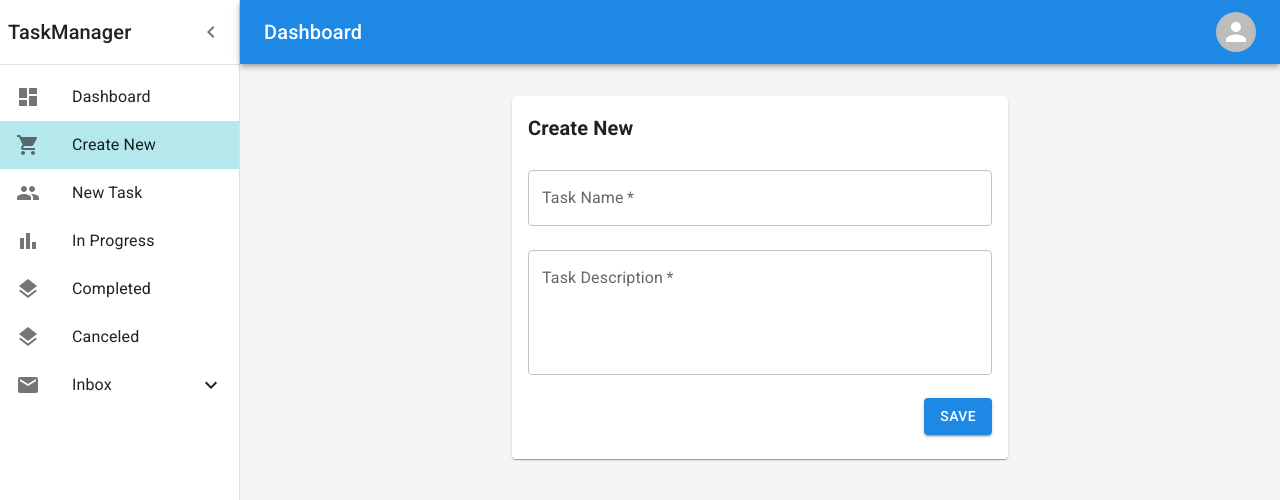
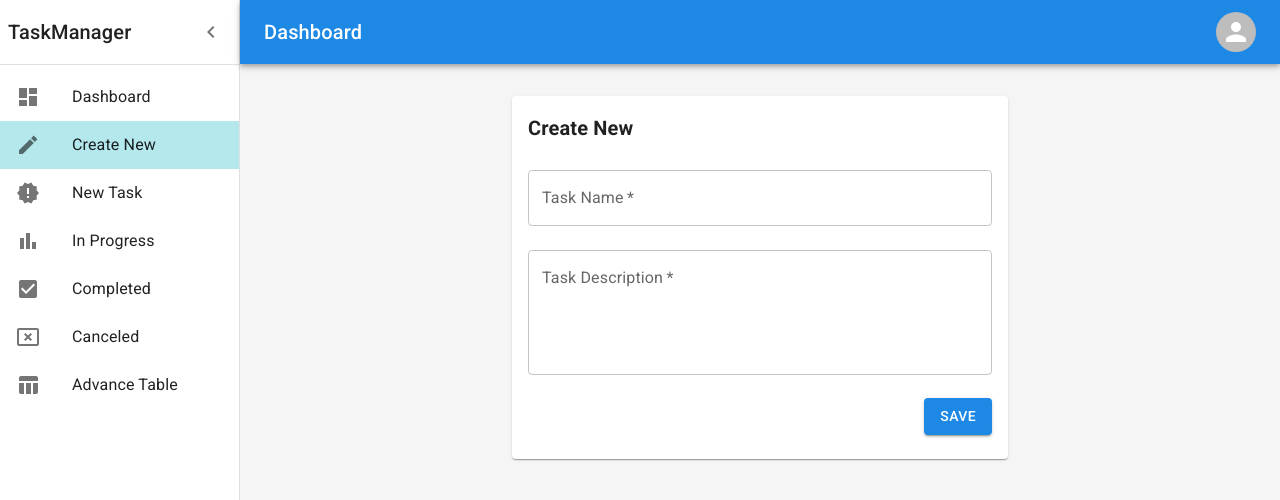
Before and after one commit to devmamunur/PMSGo, a React (Vite) app in the folder frontend/: page /create in a window 1280 px wide. Shown: the top 500 px of the page. Built offline with nearby package versions, Linux system fonts and the light colour scheme; sample sign-in values are in the browser's storage.

Commit message:
Update side bar menu icon

```diff
--- a/frontend/src/components/MasterLayout/Drawer.jsx
+++ b/frontend/src/components/MasterLayout/Drawer.jsx
@@ -9,12 +9,8 @@ import ListItemButton from "@mui/material/ListItemButton";
 import ListItemIcon from "@mui/material/ListItemIcon";
 import DashboardIcon from "@mui/icons-material/Dashboard";
 import ListItemText from "@mui/material/ListItemText";
-import ShoppingCartIcon from "@mui/icons-material/ShoppingCart";
-import PeopleIcon from "@mui/icons-material/People";
 import BarChartIcon from "@mui/icons-material/BarChart";
-import LayersIcon from "@mui/icons-material/Layers";
-import MailIcon from "@mui/icons-material/Mail";
-import {ExpandLess, ExpandMore, StarBorder} from "@mui/icons-material";
+import {CancelPresentation, CheckBox, CreateSharp, NewReleases, TableChart} from "@mui/icons-material";
 import {StyledDrawer} from "../../styeldComponent/DashboardLayout.js";
 import {Collapse} from "@mui/material";
 import {StyledNavLink} from "../../styeldComponent/NavLink.js";
@@ -62,13 +58,13 @@ const DrawerComponent = ({open, clickDrawer}) => {
                 </ListItemButton>
                 <ListItemButton component={StyledNavLink} to="/create">
                     <ListItemIcon>
-                        <ShoppingCartIcon />
+                        <CreateSharp />
                     </ListItemIcon>
                     <ListItemText primary="Create New" />
                 </ListItemButton>
                 <ListItemButton component={StyledNavLink} to="/new-task">
                     <ListItemIcon>
-                        <PeopleIcon />
+                        <NewReleases />
                     </ListItemIcon>
                     <ListItemText primary="New Task" />
                 </ListItemButton>
@@ -80,17 +76,23 @@ const DrawerComponent = ({open, clickDrawer}) => {
                 </ListItemButton>
                 <ListItemButton component={StyledNavLink} to="/completed">
                     <ListItemIcon>
-                        <LayersIcon />
+                        <CheckBox />
                     </ListItemIcon>
                     <ListItemText primary="Completed" />
                 </ListItemButton>
                 <ListItemButton component={StyledNavLink} to="/canceled">
                     <ListItemIcon>
-                        <LayersIcon />
+                        <CancelPresentation />
                     </ListItemIcon>
                     <ListItemText primary="Canceled" />
                 </ListItemButton>
-                <ListItemButton onClick={handleClickInbox}>
+                <ListItemButton component={StyledNavLink} to="/task-list">
+                    <ListItemIcon>
+                        <TableChart />
+                    </ListItemIcon>
+                    <ListItemText primary="Advance Table" />
+                </ListItemButton>
+       {/*         <ListItemButton onClick={handleClickInbox}>
                     <ListItemIcon>
                         <MailIcon />
                     </ListItemIcon>
@@ -106,7 +108,7 @@ const DrawerComponent = ({open, clickDrawer}) => {
                             <ListItemText primary="Starred" />
                         </ListItemButton>
                     </List>
-                </Collapse>
+                </Collapse>*/}
             </List>
         </StyledDrawer>
     );
```
